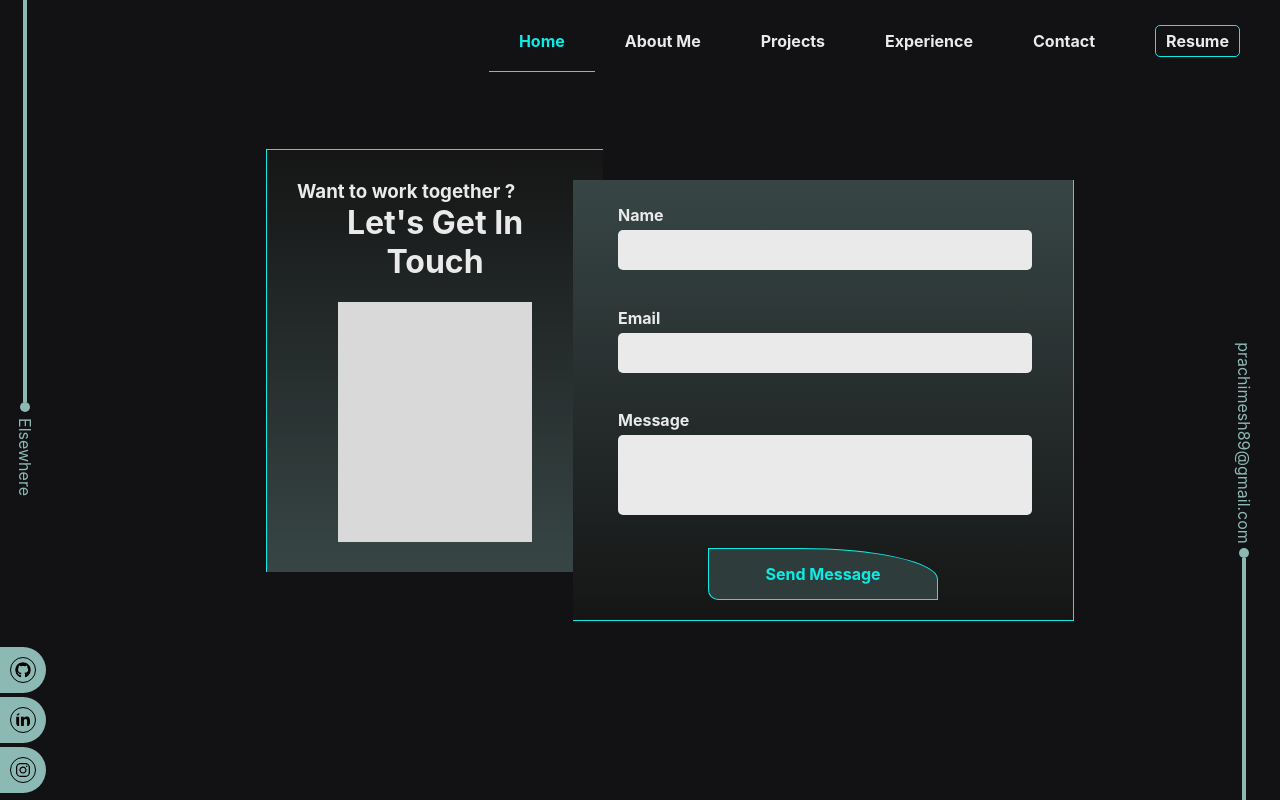
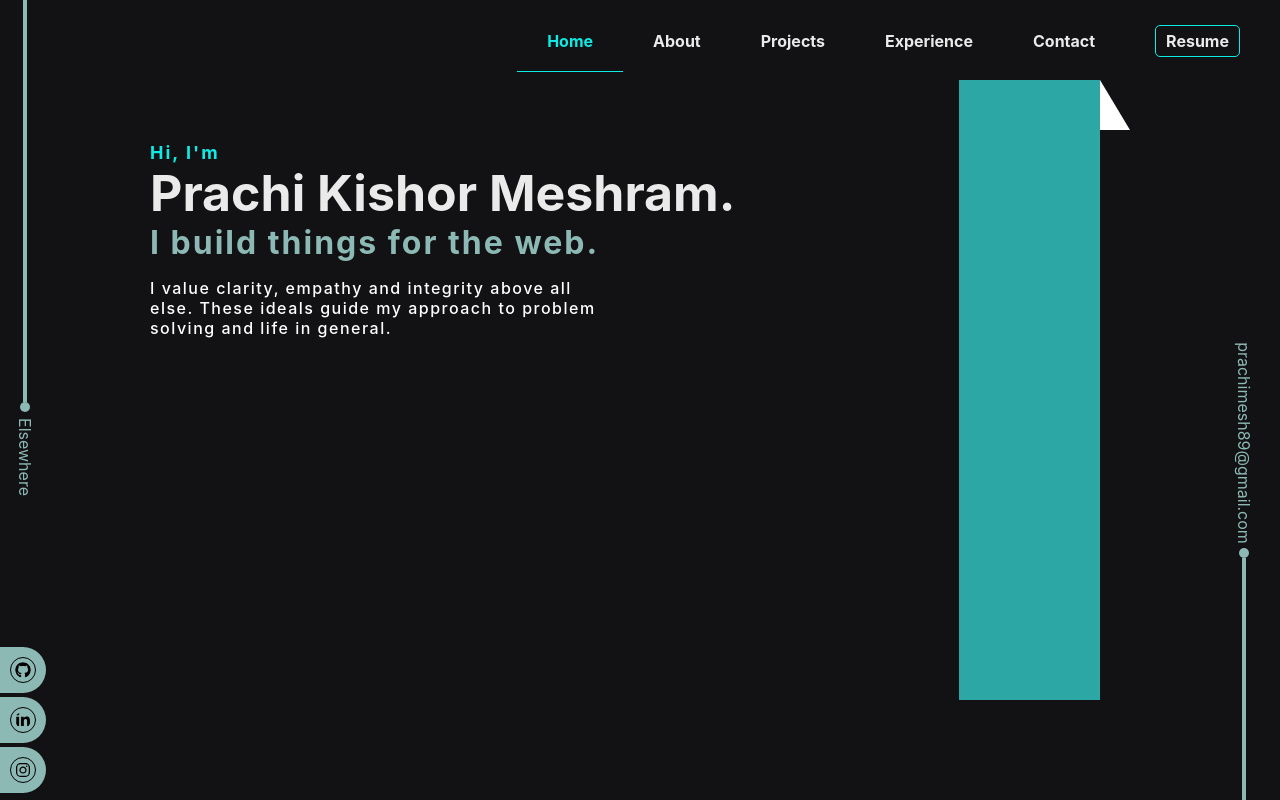
Before and after one commit to prachiMeshram/personalportfolio, a React (Create React App) app: page / in a window 1280 px wide. Built offline with nearby package versions, Linux system fonts and the light colour scheme.

Commit message:
updated home page

```diff
--- /dev/null
+++ b/src/components/home/home.css
@@ -0,0 +1,49 @@
+.home-container {
+  width: 100%;
+  height: calc(100vh - 180px);
+  display: flex;
+}
+.home-container .text-box {
+  display: flex;
+  flex-direction: column;
+  align-items: flex-start;
+  position: relative;
+  top: 10%;
+  height: 100%;
+  width: 80%;
+}
+.home-container .text-box .greet-text {
+  color: #0DEBE5;
+  font-size: large;
+  font-weight: bold;
+  letter-spacing: 2px;
+}
+.home-container .text-box .name-text {
+  font-weight: bold;
+  text-align: left;
+  color: #EAEAEA;
+  font-size: 50px;
+}
+.home-container .text-box .one-sentence-text {
+  color: #8CB9B4;
+  font-size: xx-large;
+  font-weight: bold;
+  letter-spacing: 2px;
+}
+.home-container .text-box .description-text {
+  width: 70%;
+  color: #FFFFFF;
+  text-align: left;
+  font-weight: 500;
+  letter-spacing: 1.5px;
+}
+.home-container .icon-container {
+  width: 20%;
+  background-color: rgb(45, 166, 166);
+}
+.home-container .decoration-box .triangle-one {
+  width: 0;
+  height: 0;
+  border-right: 30px solid transparent;
+  border-bottom: 50px solid #FFFFFF;
+}/*# sourceMappingURL=home.css.map */
--- /dev/null
+++ b/src/components/home/home.js
@@ -0,0 +1,26 @@
+import React from "react";
+import './home.css';
+
+function Home() {
+    return (
+        <div className="home-container">
+            <div className="text-container">
+                <div className="text-box">
+                    <div className="greet-text">Hi, I'm</div>
+                    <div className="name-text">Prachi Kishor Meshram.</div>
+                    <div className="one-sentence-text">I build things for the web.</div>
+                    <div className="description-text"><p>I value clarity, empathy and integrity above all else. These ideals guide my approach to problem solving and life in general.</p></div>
+                </div>
+            </div>
+            <div className="icon-container">
+                <div className="icons"></div>
+            </div>
+            <div className="decoration-box">
+                <div className="triangle-one"></div>
+                <div className="triangle-two"></div>
+            </div>
+        </div>
+    )
+}
+
+export default Home;
--- /dev/null
+++ b/src/components/home/home.scss
@@ -0,0 +1,73 @@
+@import '../../styles/colors.scss';
+
+.home-container {
+    width: 100%;
+    height: calc(100vh - 180px);
+    display: flex;
+    // flex-direction: row;
+
+    .text-box {
+        display: flex;
+        flex-direction: column;
+        // justify-content: center;
+        align-items: flex-start;
+        position: relative;
+        top: 10%;
+        height: 100%;
+        width: 80%;
+
+        // background-color: rgb(223, 164, 87);
+
+        .greet-text {
+            color: $darkTeal;
+            font-size:large;
+            font-weight: bold;
+            letter-spacing: 2px;
+        }
+
+        .name-text {
+            font-weight: bold;
+            text-align: left;
+            color: $lightGray;
+            font-size: 50px;
+        }
+
+        .one-sentence-text {
+            color: $lightTeal;
+            font-size: xx-large;
+            font-weight: bold;
+            letter-spacing: 2px;
+        }
+
+        .description-text {
+            width: 70%;
+            color: #FFFFFF;
+            text-align: left;
+            font-weight: 500;
+            letter-spacing: 1.5px;
+        }
+    }
+
+    .icon-container {
+        // height: 50vh;
+        width: 20%;
+        background-color: rgb(45, 166, 166);
+    }
+
+    .decoration-box {
+        // position: absolute;
+        // bottom: 0;
+        // left: 0;
+
+        .triangle-one {
+            width: 0;
+            height: 0;
+            border-right: 30px solid transparent ;
+            border-bottom: 50px solid #FFFFFF ;
+        }
+
+        .triangle-two {
+
+        }
+    }
+}
--- a/src/components/main/main.js
+++ b/src/components/main/main.js
@@ -2,6 +2,7 @@ import React, { Component } from "react";
 import AboutMe from "../aboutMe/aboutMe";
 import Education from "../aboutMe/education/education";
 import ContactUs from "../contactUs/contactUs";
+import Home from "../home/home";
 import LeftDecoration from "./leftDecoration/leftDecoration";
 import "./main.css"
 import Navbar from "./navbar/navbar";
@@ -19,7 +20,8 @@ function Main() {
             <div className="component-container">
                 {/* <AboutMe /> */}
                 {/* <Education/> */}
-                <ContactUs />
+                {/* <ContactUs /> */}
+                <Home />
             </div>
             {/* {socialIcons} */}
             <SocialIcons/>
--- a/src/components/main/navbar/navbar.js
+++ b/src/components/main/navbar/navbar.js
@@ -6,7 +6,7 @@ function Navbar() {
     return (
         <div className='navbar-container'>
            <div className='navbar-element home active'>Home</div>
-           <div className='navbar-element aboutme'>About Me</div>
+           <div className='navbar-element aboutme'>About</div>
            <div className='navbar-element projects'>Projects</div>
            <div className='navbar-element experience'>Experience</div>
            <div className='navbar-element contact'>Contact</div>
```
Also changed, not shown: 1 other file (tests, documents, lock files or other folders).
